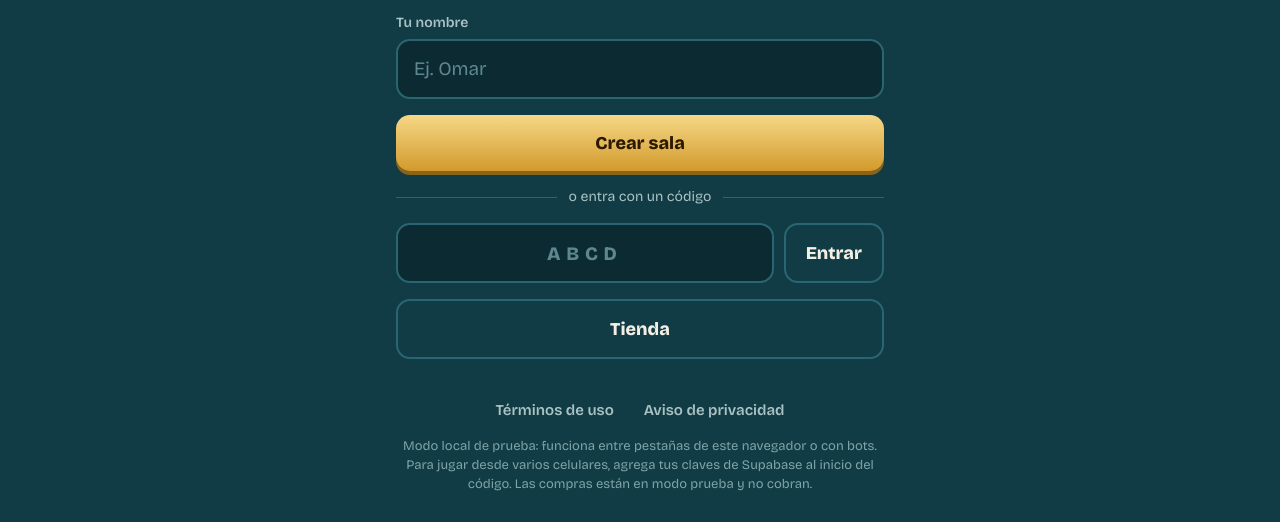
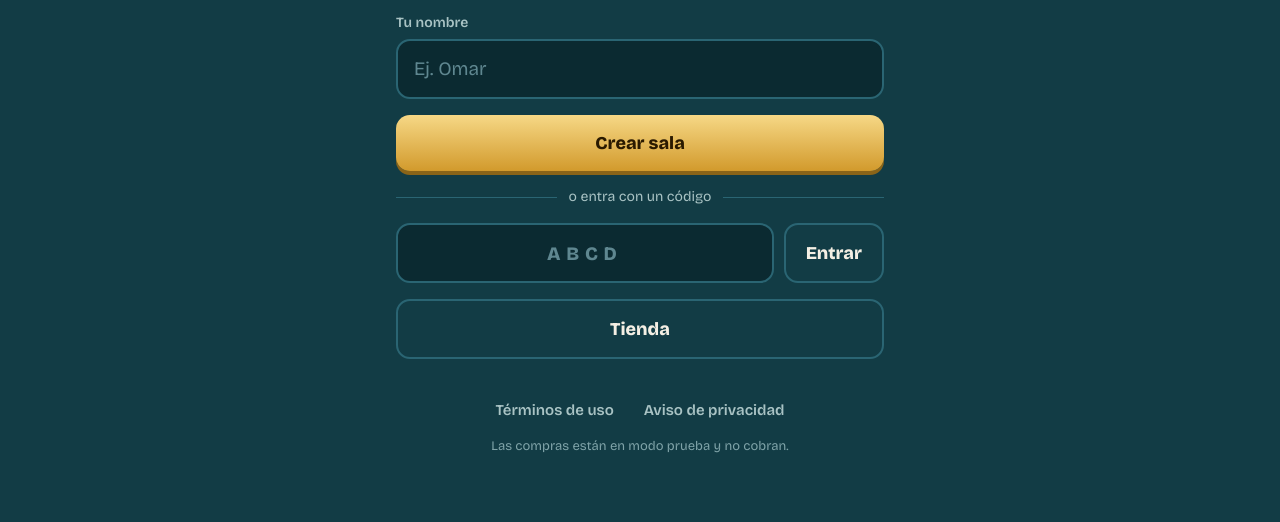
Before and after one commit to SeaKingsGames/Arte-o-Cringe, a plain HTML site: page index.html in a window 1280 px wide. Shown: the part 378-900 px from the top of the page. After the commit the page ends 862 px from the top, so only its background shows below. Drawn offline with nearby package versions, Linux system fonts and the light colour scheme; a web font is replaced by a local one.

Commit message:
Update index.html

```diff
--- a/index.html
+++ b/index.html
@@ -449,8 +449,8 @@
    AJUSTES POR URL (para quien crea la sala): ?dibujo=30&voto=10
    ===================================================================== */
 const CFG = {
-  SUPABASE_URL: '',
-  SUPABASE_KEY: '',
+  SUPABASE_URL: 'https://nqmhakctydswrzhcpmsd.supabase.co',
+  SUPABASE_KEY: 'sb_publishable_xvBpQBr5Bjnxk9oHKSOqYQ_M_wTRXne',
   PAYMENTS: 'prueba',
   DRAW_SECONDS: 60,
   VOTE_SECONDS: 15,
```
